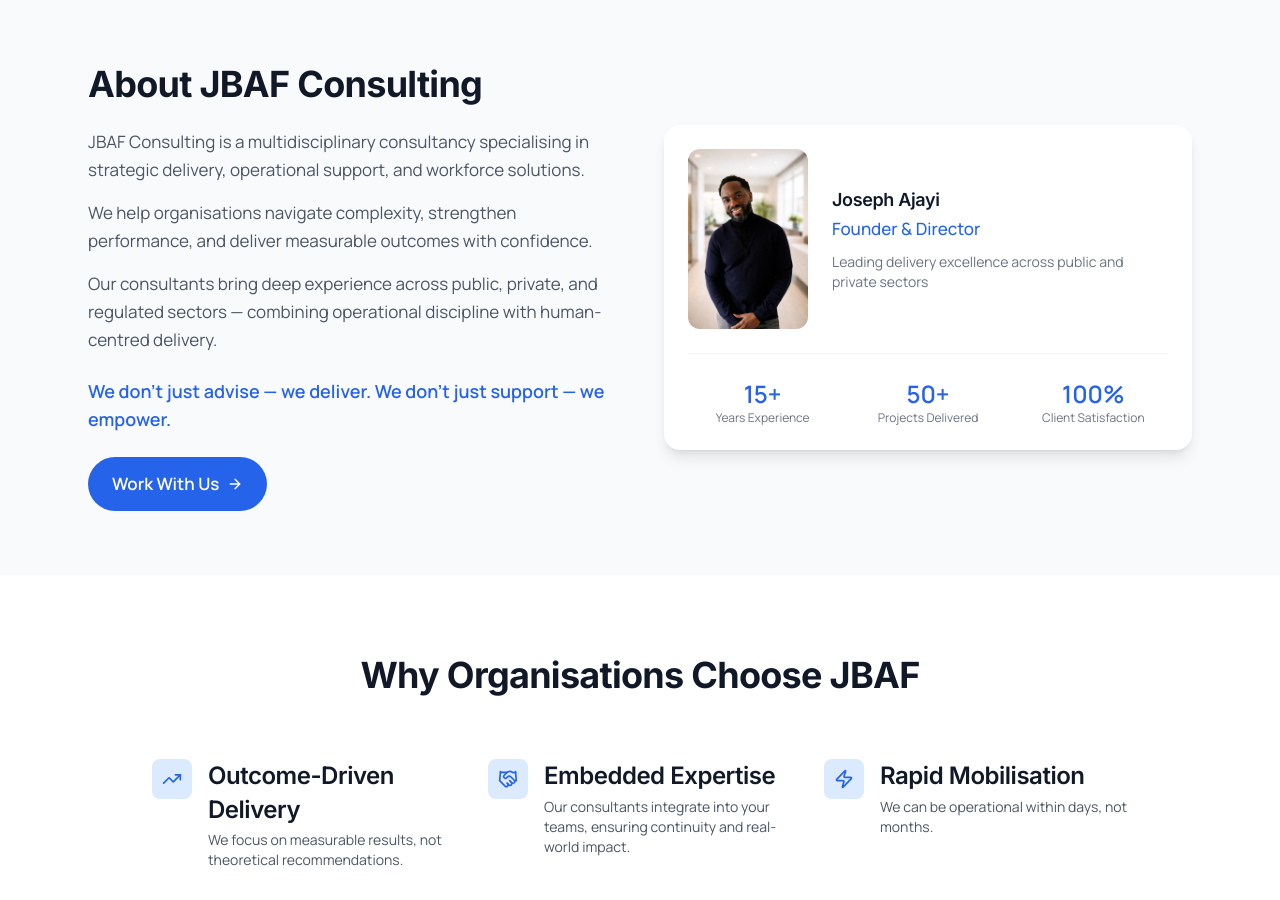
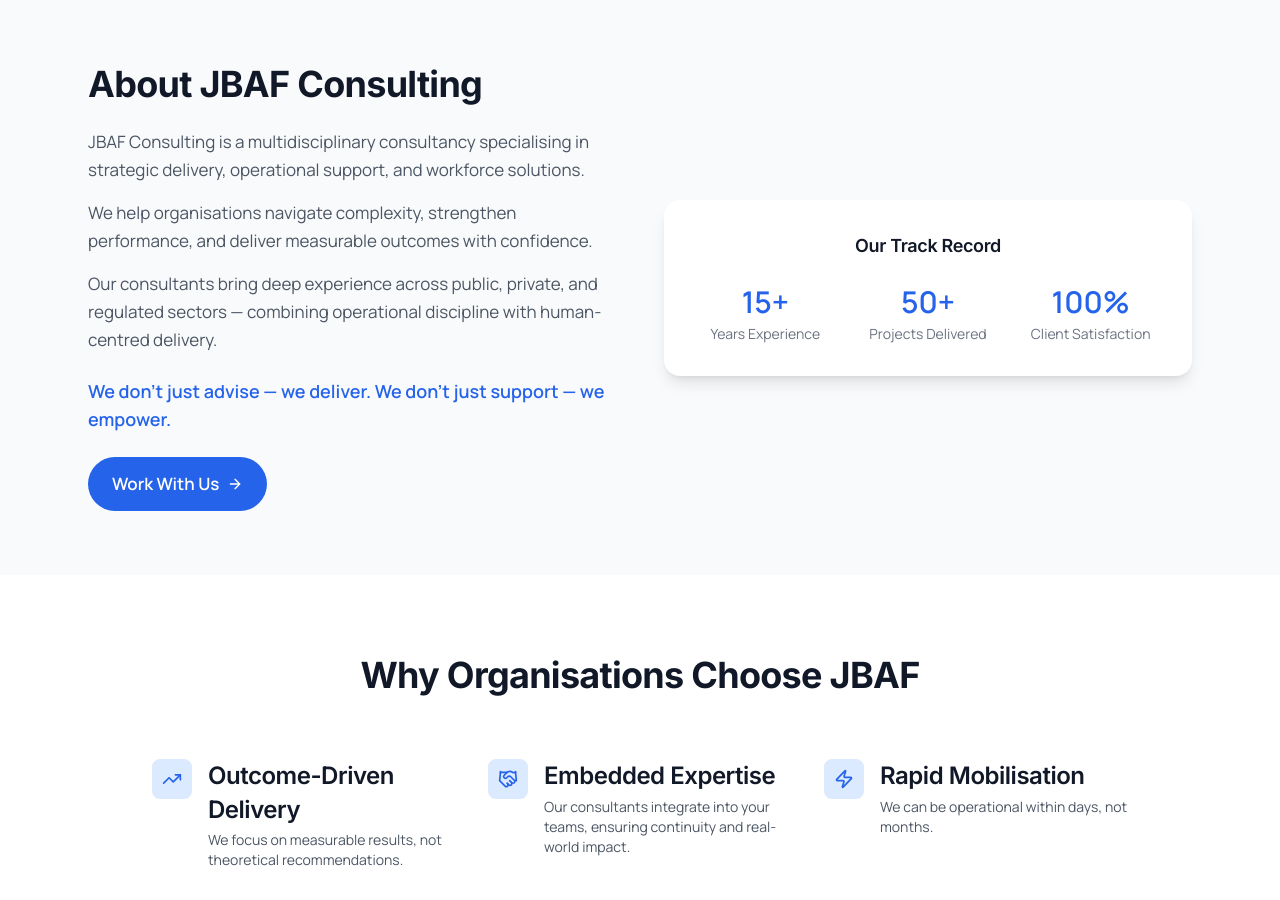
Before and after one commit to nicomalgeri/jbaf-consulting, a Next.js app: page /landing in a window 1280 px wide. Shown: the part 2380-3280 px from the top of the page. Built offline with nearby package versions, Linux system fonts and the light colour scheme; no server answers.

Commit message:
Remove founder image from About section
Keep stats display without personal photo

Co-Authored-By: Claude Opus 4.5 <noreply@anthropic.com>

```diff
--- a/app/landing/page.tsx
+++ b/app/landing/page.tsx
@@ -397,37 +397,22 @@ export default function LandingPage() {
               </button>
             </div>
 
-            {/* Right - Image with founder */}
+            {/* Right - Stats */}
             <div className="relative">
-              <div className="bg-white rounded-2xl p-6 shadow-lg">
-                <div className="flex items-center gap-6">
-                  <Image
-                    src="/Joseph-Ajayi.png"
-                    alt="Joseph Ajayi - Founder"
-                    width={120}
-                    height={120}
-                    className="rounded-xl object-cover"
-                  />
+              <div className="bg-white rounded-2xl p-8 shadow-lg">
+                <h3 className="font-semibold text-gray-900 text-lg mb-6 text-center">Our Track Record</h3>
+                <div className="grid grid-cols-3 gap-6 text-center">
                   <div>
-                    <h3 className="font-semibold text-gray-900 text-lg">Joseph Ajayi</h3>
-                    <p className="text-primary-600 font-medium">Founder & Director</p>
-                    <p className="text-gray-500 text-sm mt-2">Leading delivery excellence across public and private sectors</p>
+                    <div className="text-3xl font-bold text-primary-600">15+</div>
+                    <div className="text-sm text-gray-500 mt-1">Years Experience</div>
                   </div>
-                </div>
-                <div className="mt-6 pt-6 border-t border-gray-100">
-                  <div className="grid grid-cols-3 gap-4 text-center">
-                    <div>
-                      <div className="text-2xl font-bold text-primary-600">15+</div>
-                      <div className="text-xs text-gray-500">Years Experience</div>
-                    </div>
-                    <div>
-                      <div className="text-2xl font-bold text-primary-600">50+</div>
-                      <div className="text-xs text-gray-500">Projects Delivered</div>
-                    </div>
-                    <div>
-                      <div className="text-2xl font-bold text-primary-600">100%</div>
-                      <div className="text-xs text-gray-500">Client Satisfaction</div>
-                    </div>
+                  <div>
+                    <div className="text-3xl font-bold text-primary-600">50+</div>
+                    <div className="text-sm text-gray-500 mt-1">Projects Delivered</div>
+                  </div>
+                  <div>
+                    <div className="text-3xl font-bold text-primary-600">100%</div>
+                    <div className="text-sm text-gray-500 mt-1">Client Satisfaction</div>
                   </div>
                 </div>
               </div>
```
